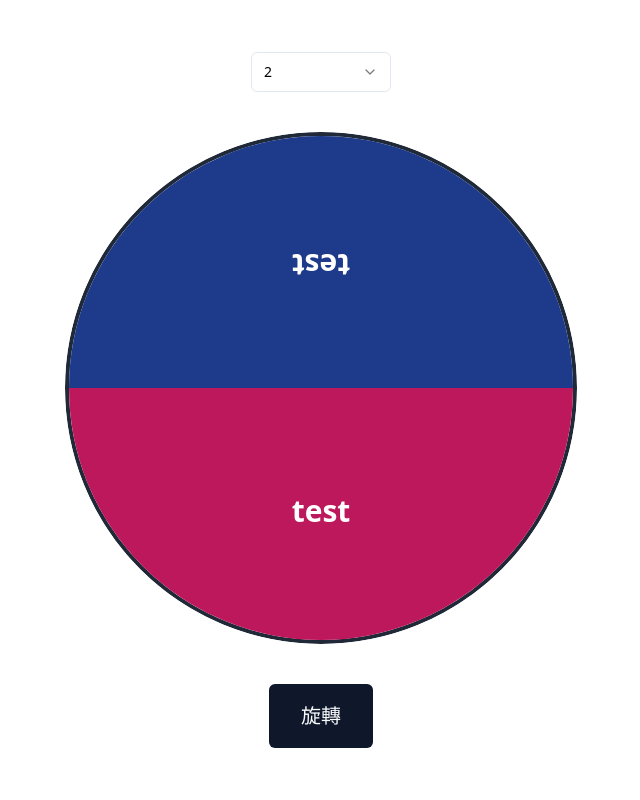
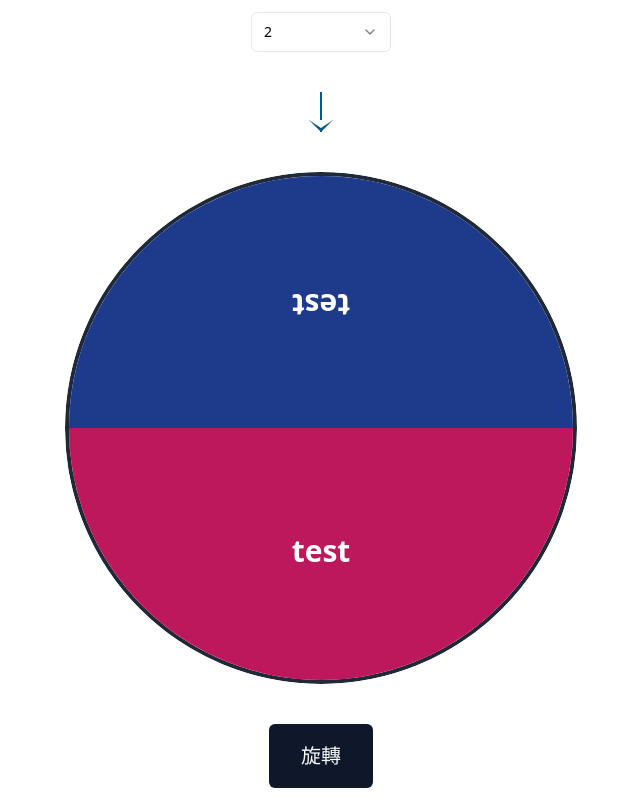
Before and after one commit to NhOuOiB/WhatToEat, a React (Vite) app: page / in a window 1280 px wide. Shown: the whole page, without its empty margins (319-959 px from the left). Built offline with nearby package versions, Linux system fonts and the light colour scheme.

Commit message:
feat: Add spinning functionality to the Wheel component

```diff
--- a/src/App.tsx
+++ b/src/App.tsx
@@ -37,8 +37,15 @@ const App: FC = () => {
           )}
         </SelectContent>
       </Select>
+      <div className=" w-6 h-10 relative flex justify-center">
+        <div className="w-0 h-full border border-sky-800 absolute"></div>
+        <div className="w-full border border-b-0 border-x-[0.8rem] border-x-transparent border-t-[.8rem] border-sky-800 absolute bottom-0"></div>
+        <div className="w-full border border-b-0 border-x-[0.8rem] border-x-transparent border-t-[.5rem] border-white absolute bottom-1"></div>
+      </div>
       <Wheel rotation={rotation} segments={segments} />
-      <Button className='p-8 text-xl' onClick={spin}>旋轉</Button>
+      <Button className="p-8 text-xl" onClick={spin}>
+        旋轉
+      </Button>
     </div>
   );
 };
```
